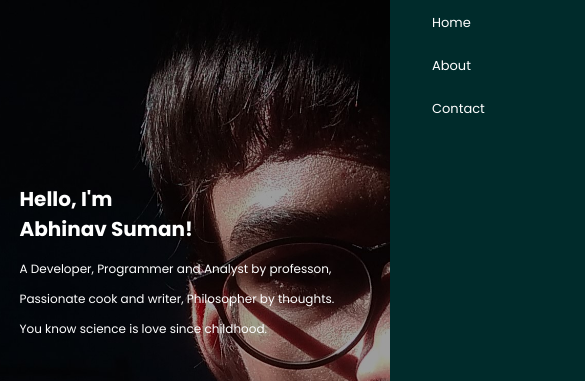
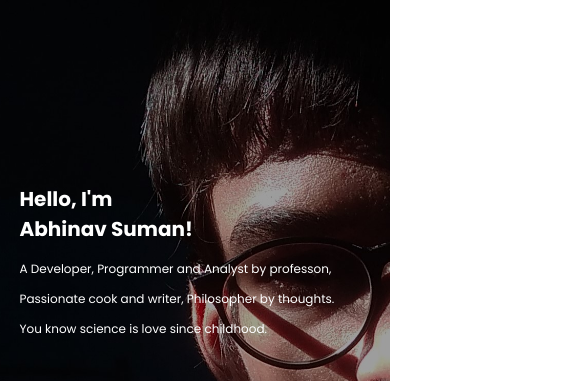
Before and after one commit to happyabhinavmaurya/portfolio, a plain HTML site: page index.html in a window 390 px wide. Shown: the part 83-464 px from the top of the page, 585 px wide, since content can reach past the window. Drawn offline with Linux system fonts and the light colour scheme.

Commit message:
Update style.css

```diff
--- a/style.css
+++ b/style.css
@@ -137,7 +137,7 @@ nav .fa-solid {
         height: 100vh;
         width: 200px;
         top: 0;
-        right: -260px;
+        right: 100%;
         text-align: left;
         z-index: 2;
         transition: 1s;
```
